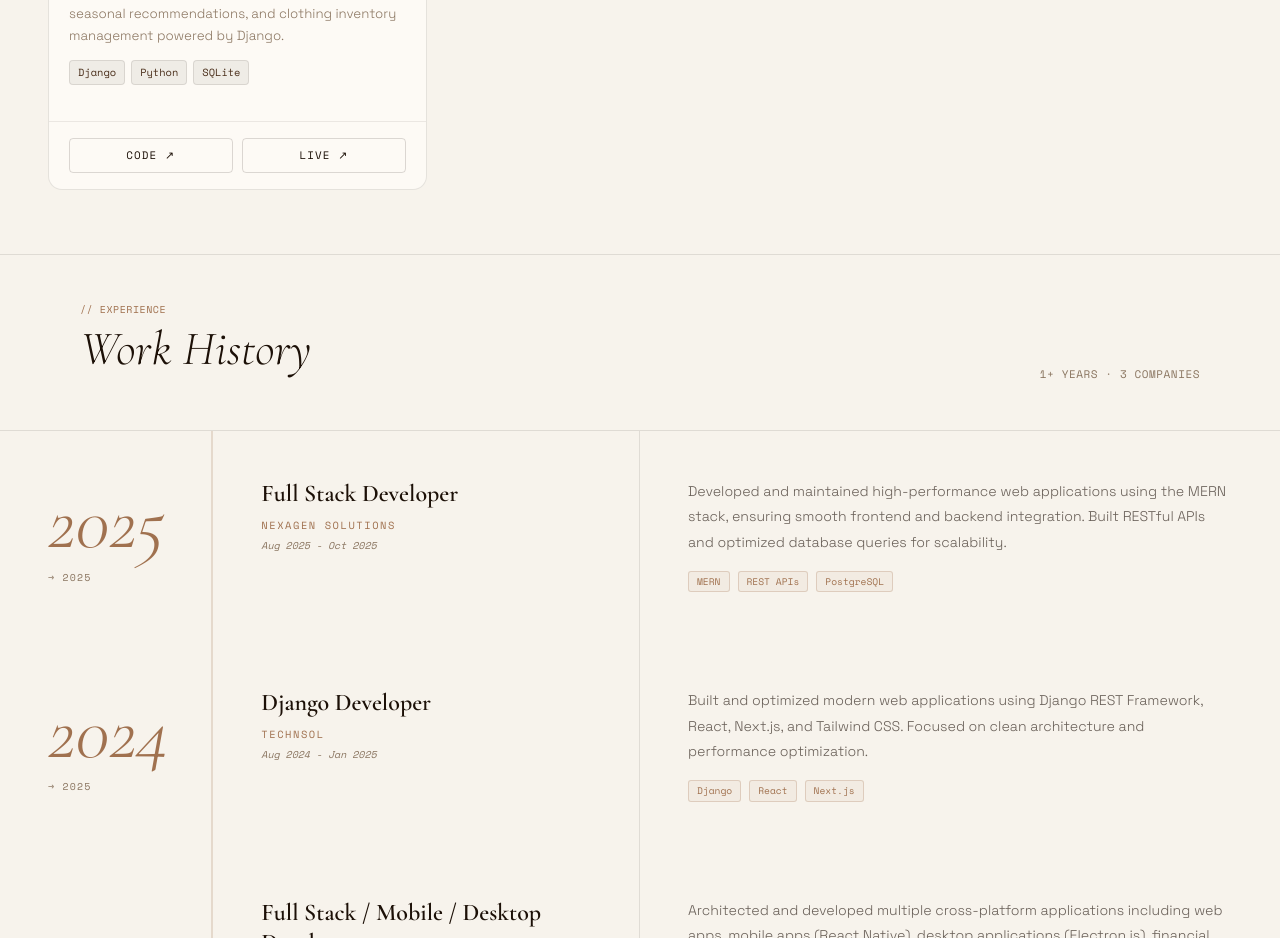
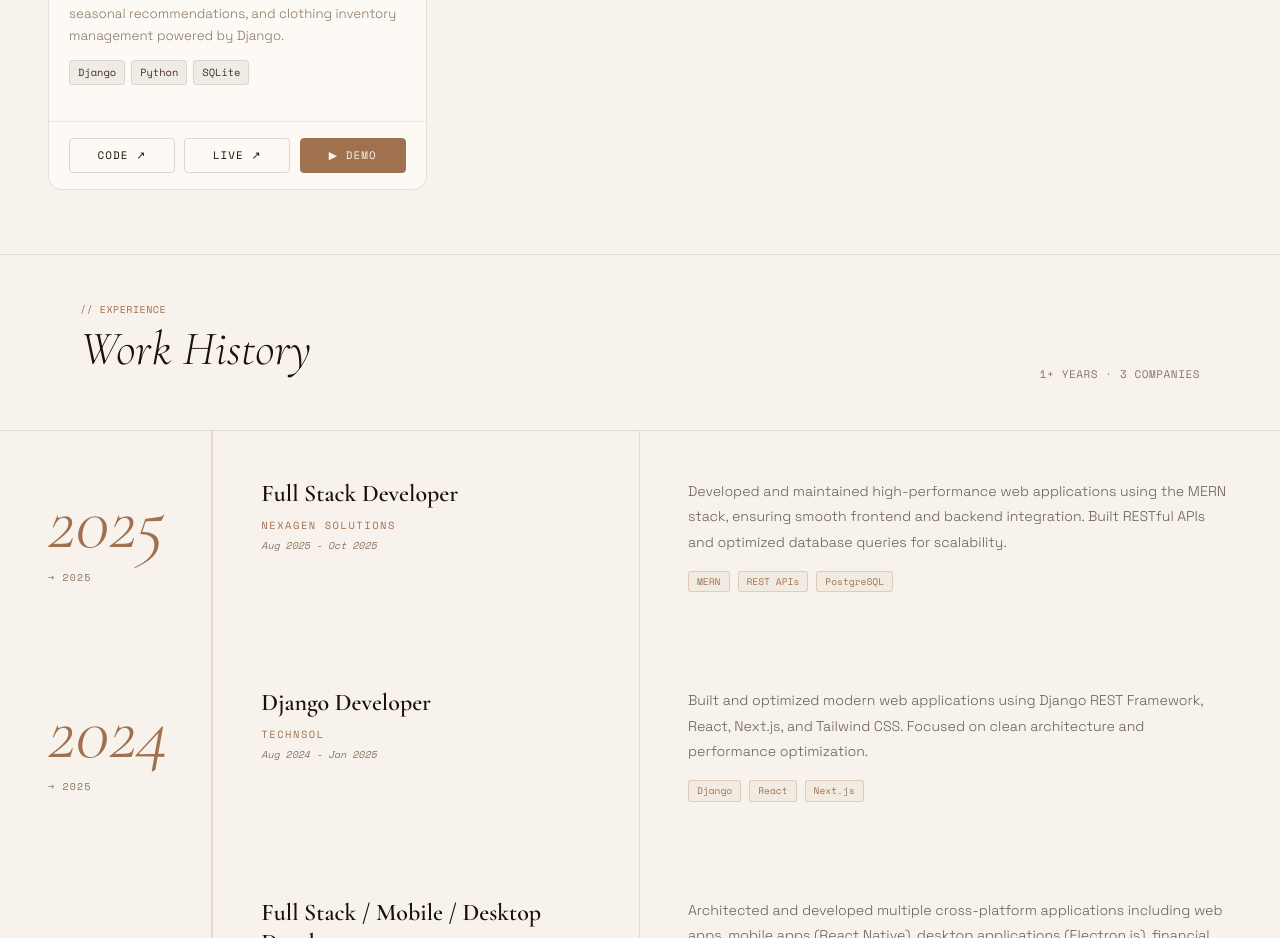
Before and after one commit to ITZ-HURAIRAH18/DevHurairah, a React (Vite) app in the folder portfolio-js/: page / in a window 1280 px wide. Shown: the part 3380-4318 px from the top of the page. Built offline with nearby package versions, Linux system fonts and the light colour scheme.

Commit message:
feat: update ERA project video source and add new video file

```diff
--- a/portfolio-js/src/pages/Projects.jsx
+++ b/portfolio-js/src/pages/Projects.jsx
@@ -249,7 +249,7 @@ const Projects = () => {
       image: "/assets/era.png",
       github: "https://github.com/ITZ-HURAIRAH18/ERA--Smart-Wardrobe-Manager",
       live: "https://era-store.vercel.app/",
-      // video: "/assets/videos/era.mp4",
+      video: "/assets/videos/ERA - Premium Fashion.mp4",
       urlPath: "projects/era-wardrobe",
     },
   ];
```
Also changed, not shown: 2 other files (tests, documents, lock files or other folders).
